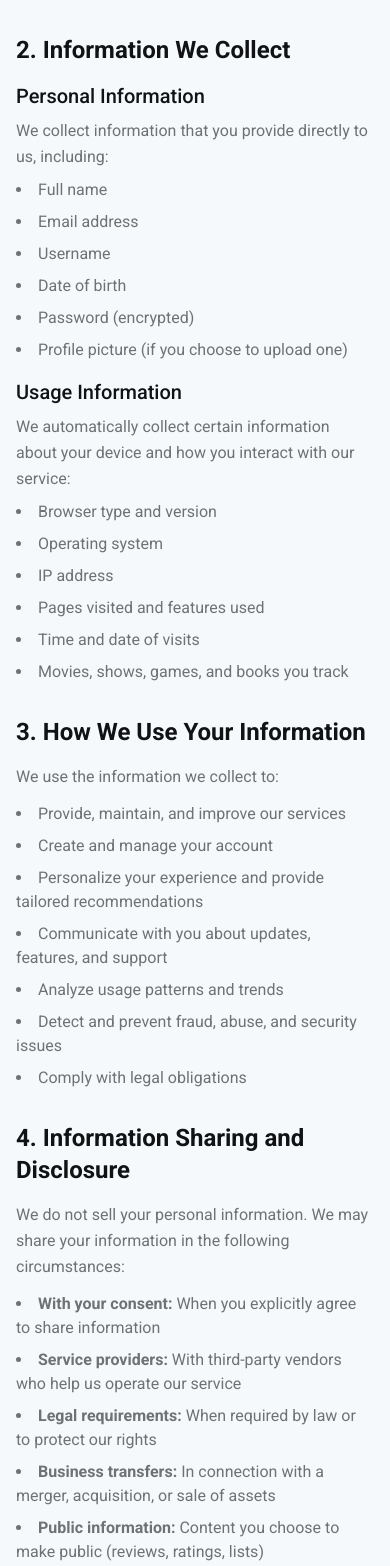
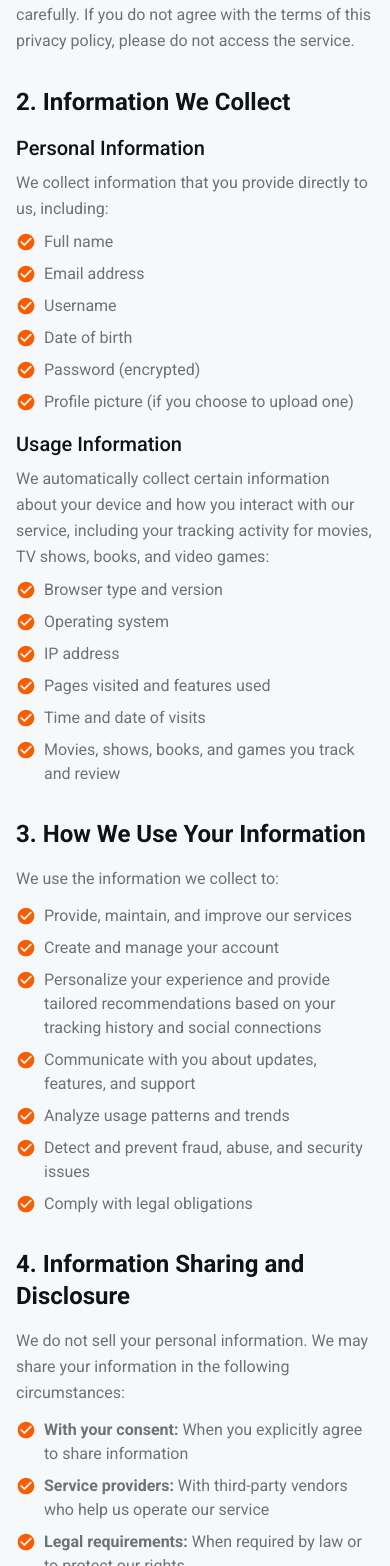
Before and after one commit to 3bdulrahmn69/track-verse, a Next.js app: page /privacy in a window 390 px wide. Shown: the part 434-2000 px from the top of the page. Built offline with nearby package versions, Linux system fonts and the light colour scheme.

Commit message:
feat: terms update

```diff
--- a/app/(public)/privacy/page.tsx
+++ b/app/(public)/privacy/page.tsx
@@ -1,6 +1,6 @@
 import type { Metadata } from 'next';
 import Link from 'next/link';
-import { MdArrowBack } from 'react-icons/md';
+import { MdArrowBack, MdCheckCircle, MdArrowForward } from 'react-icons/md';
 
 export const metadata: Metadata = {
   title: 'Privacy Policy | Track Verse',
@@ -33,7 +33,7 @@ export default function PrivacyPage() {
             Privacy Policy
           </h1>
           <p className="text-muted-foreground">
-            Last updated: October 26, 2025
+            Last updated: November 28, 2025
           </p>
         </div>
 
@@ -45,11 +45,12 @@ export default function PrivacyPage() {
               1. Introduction
             </h2>
             <p className="text-muted-foreground leading-relaxed">
-              At Track Verse, we take your privacy seriously. This Privacy
-              Policy explains how we collect, use, disclose, and safeguard your
-              information when you use our service. Please read this policy
-              carefully. If you do not agree with the terms of this privacy
-              policy, please do not access the service.
+              At Track Verse, a comprehensive media tracking and social platform
+              for movies, TV shows, books, and video games, we take your privacy
+              seriously. This Privacy Policy explains how we collect, use,
+              disclose, and safeguard your information when you use our service.
+              Please read this policy carefully. If you do not agree with the
+              terms of this privacy policy, please do not access the service.
             </p>
           </section>
 
@@ -67,14 +68,32 @@ export default function PrivacyPage() {
                   We collect information that you provide directly to us,
                   including:
                 </p>
-                <ul className="list-disc list-inside space-y-2 text-muted-foreground mt-2">
-                  <li>Full name</li>
-                  <li>Email address</li>
-                  <li>Username</li>
-                  <li>Date of birth</li>
-                  <li>Password (encrypted)</li>
-                  <li>Profile picture (if you choose to upload one)</li>
-                </ul>
+                <div className="space-y-2 text-muted-foreground mt-2">
+                  <div className="flex items-start gap-2">
+                    <MdCheckCircle className="w-5 h-5 text-primary shrink-0 mt-0.5" />
+                    <span>Full name</span>
+                  </div>
+                  <div className="flex items-start gap-2">
+                    <MdCheckCircle className="w-5 h-5 text-primary shrink-0 mt-0.5" />
+                    <span>Email address</span>
+                  </div>
+                  <div className="flex items-start gap-2">
+                    <MdCheckCircle className="w-5 h-5 text-primary shrink-0 mt-0.5" />
+                    <span>Username</span>
+                  </div>
+                  <div className="flex items-start gap-2">
+                    <MdCheckCircle className="w-5 h-5 text-primary shrink-0 mt-0.5" />
+                    <span>Date of birth</span>
+                  </div>
+                  <div className="flex items-start gap-2">
+                    <MdCheckCircle className="w-5 h-5 text-primary shrink-0 mt-0.5" />
+                    <span>Password (encrypted)</span>
+                  </div>
+                  <div className="flex items-start gap-2">
+                    <MdCheckCircle className="w-5 h-5 text-primary shrink-0 mt-0.5" />
+                    <span>Profile picture (if you choose to upload one)</span>
+                  </div>
+                </div>
               </div>
 
               <div>
@@ -83,16 +102,37 @@ export default function PrivacyPage() {
                 </h3>
                 <p className="text-muted-foreground leading-relaxed">
                   We automatically collect certain information about your device
-                  and how you interact with our service:
+                  and how you interact with our service, including your tracking
+                  activity for movies, TV shows, books, and video games:
                 </p>
-                <ul className="list-disc list-inside space-y-2 text-muted-foreground mt-2">
-                  <li>Browser type and version</li>
-                  <li>Operating system</li>
-                  <li>IP address</li>
-                  <li>Pages visited and features used</li>
-                  <li>Time and date of visits</li>
-                  <li>Movies, shows, games, and books you track</li>
-                </ul>
+                <div className="space-y-2 text-muted-foreground mt-2">
+                  <div className="flex items-start gap-2">
+                    <MdCheckCircle className="w-5 h-5 text-primary shrink-0 mt-0.5" />
+                    <span>Browser type and version</span>
+                  </div>
+                  <div className="flex items-start gap-2">
+                    <MdCheckCircle className="w-5 h-5 text-primary shrink-0 mt-0.5" />
+                    <span>Operating system</span>
+                  </div>
+                  <div className="flex items-start gap-2">
+                    <MdCheckCircle className="w-5 h-5 text-primary shrink-0 mt-0.5" />
+                    <span>IP address</span>
+                  </div>
+                  <div className="flex items-start gap-2">
+                    <MdCheckCircle className="w-5 h-5 text-primary shrink-0 mt-0.5" />
+                    <span>Pages visited and features used</span>
+                  </div>
+                  <div className="flex items-start gap-2">
+                    <MdCheckCircle className="w-5 h-5 text-primary shrink-0 mt-0.5" />
+                    <span>Time and date of visits</span>
+                  </div>
+                  <div className="flex items-start gap-2">
+                    <MdCheckCircle className="w-5 h-5 text-primary shrink-0 mt-0.5" />
+                    <span>
+                      Movies, shows, books, and games you track and review
+                    </span>
+                  </div>
+                </div>
               </div>
             </div>
           </section>
@@ -105,17 +145,44 @@ export default function PrivacyPage() {
             <p className="text-muted-foreground leading-relaxed mb-3">
               We use the information we collect to:
             </p>
-            <ul className="list-disc list-inside space-y-2 text-muted-foreground">
-              <li>Provide, maintain, and improve our services</li>
-              <li>Create and manage your account</li>
-              <li>
-                Personalize your experience and provide tailored recommendations
-              </li>
-              <li>Communicate with you about updates, features, and support</li>
-              <li>Analyze usage patterns and trends</li>
-              <li>Detect and prevent fraud, abuse, and security issues</li>
-              <li>Comply with legal obligations</li>
-            </ul>
+            <div className="space-y-2 text-muted-foreground">
+              <div className="flex items-start gap-2">
+                <MdCheckCircle className="w-5 h-5 text-primary shrink-0 mt-0.5" />
+                <span>Provide, maintain, and improve our services</span>
+              </div>
+              <div className="flex items-start gap-2">
+                <MdCheckCircle className="w-5 h-5 text-primary shrink-0 mt-0.5" />
+                <span>Create and manage your account</span>
+              </div>
+              <div className="flex items-start gap-2">
+                <MdCheckCircle className="w-5 h-5 text-primary shrink-0 mt-0.5" />
+                <span>
+                  Personalize your experience and provide tailored
+                  recommendations based on your tracking history and social
+                  connections
+                </span>
+              </div>
+              <div className="flex items-start gap-2">
+                <MdCheckCircle className="w-5 h-5 text-primary shrink-0 mt-0.5" />
+                <span>
+                  Communicate with you about updates, features, and support
+                </span>
+              </div>
+              <div className="flex items-start gap-2">
+                <MdCheckCircle className="w-5 h-5 text-primary shrink-0 mt-0.5" />
+                <span>Analyze usage patterns and trends</span>
+              </div>
+              <div className="flex items-start gap-2">
+                <MdCheckCircle className="w-5 h-5 text-primary shrink-0 mt-0.5" />
+                <span>
+                  Detect and prevent fraud, abuse, and security issues
+                </span>
+              </div>
+              <div className="flex items-start gap-2">
+                <MdCheckCircle className="w-5 h-5 text-primary shrink-0 mt-0.5" />
+                <span>Comply with legal obligations</span>
+              </div>
+            </div>
           </section>
 
           {/* Information Sharing */}
@@ -127,28 +194,43 @@ export default function PrivacyPage() {
               We do not sell your personal information. We may share your
               information in the following circumstances:
             </p>
-            <ul className="list-disc list-inside space-y-2 text-muted-foreground">
-              <li>
-                <strong>With your consent:</strong> When you explicitly agree to
-                share information
-              </li>
-              <li>
-                <strong>Service providers:</strong> With third-party vendors who
-                help us operate our service
-              </li>
-              <li>
-                <strong>Legal requirements:</strong> When required by law or to
-                protect our rights
-              </li>
-              <li>
+            <div className="space-y-2 text-muted-foreground">
+              <div className="flex items-start gap-2">
+                <MdCheckCircle className="w-5 h-5 text-primary shrink-0 mt-0.5" />
+                <span>
+                  <strong>With your consent:</strong> When you explicitly agree
+                  to share information
+                </span>
+              </div>
+              <div className="flex items-start gap-2">
+                <MdCheckCircle className="w-5 h-5 text-primary shrink-0 mt-0.5" />
+                <span>
+                  <strong>Service providers:</strong> With third-party vendors
+                  who help us operate our service
+                </span>
+              </div>
+              <div className="flex items-start gap-2">
+                <MdCheckCircle className="w-5 h-5 text-primary shrink-0 mt-0.5" />
+                <span>
+                  <strong>Legal requirements:</strong> When required by law or
+                  to protect our rights
+                </span>
+              </div>
+              <div className="flex items-start gap-2">
+                <MdCheckCircle className="w-5 h-5 text-primary shrink-0 mt-0.5" />
+                <span>
                   <strong>Business transfers:</strong> In connection with a
                   merger, acquisition, or sale of assets
-              </li>
-              <li>
-                <strong>Public information:</strong> Content you choose to make
-                public (reviews, ratings, lists)
-              </li>
-            </ul>
+                </span>
+              </div>
+              <div className="flex items-start gap-2">
+                <MdCheckCircle className="w-5 h-5 text-primary shrink-0 mt-0.5" />
+                <span>
+                  <strong>Public information:</strong> Content you choose to
+                  make public (reviews, ratings, lists, and public profiles)
+                </span>
+              </div>
+            </div>
           </section>
 
           {/* Data Security */}
@@ -186,27 +268,43 @@ export default function PrivacyPage() {
             <p className="text-muted-foreground leading-relaxed mb-3">
               You have the following rights regarding your personal information:
             </p>
-            <ul className="list-disc list-inside space-y-2 text-muted-foreground">
-              <li>
+            <div className="space-y-2 text-muted-foreground">
+              <div className="flex items-start gap-2">
+                <MdCheckCircle className="w-5 h-5 text-primary shrink-0 mt-0.5" />
+                <span>
                   <strong>Access:</strong> Request a copy of your personal
                   information
-              </li>
-              <li>
+                </span>
+              </div>
+              <div className="flex items-start gap-2">
+                <MdCheckCircle className="w-5 h-5 text-primary shrink-0 mt-0.5" />
+                <span>
                   <strong>Correction:</strong> Update or correct inaccurate
                   information
-              </li>
-              <li>
-                <strong>Deletion:</strong> Request deletion of your account and
-                data
-              </li>
-              <li>
-                <strong>Export:</strong> Download your data in a portable format
-              </li>
-              <li>
+                </span>
+              </div>
+              <div className="flex items-start gap-2">
+                <MdCheckCircle className="w-5 h-5 text-primary shrink-0 mt-0.5" />
+                <span>
+                  <strong>Deletion:</strong> Request deletion of your account
+                  and data
+                </span>
+              </div>
+              <div className="flex items-start gap-2">
+                <MdCheckCircle className="w-5 h-5 text-primary shrink-0 mt-0.5" />
+                <span>
+                  <strong>Export:</strong> Download your data in a portable
+                  format
+                </span>
+              </div>
+              <div className="flex items-start gap-2">
+                <MdCheckCircle className="w-5 h-5 text-primary shrink-0 mt-0.5" />
+                <span>
                   <strong>Opt-out:</strong> Unsubscribe from marketing
                   communications
-              </li>
-            </ul>
+                </span>
+              </div>
+            </div>
           </section>
 
           {/* Cookies */}
@@ -217,9 +315,11 @@ export default function PrivacyPage() {
             <p className="text-muted-foreground leading-relaxed">
               We use cookies and similar tracking technologies to enhance your
               experience, analyze usage patterns, and remember your preferences.
-              You can control cookies through your browser settings, but
-              disabling cookies may limit your ability to use certain features
-              of our service.
+              Track Verse integrates with third-party APIs (TMDB, RAWG, Open
+              Library) for media data, which may use their own cookies and
+              tracking technologies. You can control cookies through your
+              browser settings, but disabling cookies may limit your ability to
+              use certain features of our service.
             </p>
           </section>
 
@@ -286,15 +386,17 @@ export default function PrivacyPage() {
           <div className="flex flex-wrap gap-4 justify-between items-center">
             <Link
               href="/terms"
-              className="text-primary hover:text-primary/90 transition-colors"
+              className="inline-flex items-center text-primary hover:text-primary/90 transition-colors"
             >
-              View Terms of Service →
+              View Terms of Service
+              <MdArrowForward className="w-4 h-4 ml-1" />
             </Link>
             <Link
               href="/register"
-              className="text-primary hover:text-primary/90 transition-colors"
+              className="inline-flex items-center text-primary hover:text-primary/90 transition-colors"
             >
-              Create an Account →
+              Create an Account
+              <MdArrowForward className="w-4 h-4 ml-1" />
             </Link>
           </div>
         </div>
--- a/components/landing/about.tsx
+++ b/components/landing/about.tsx
@@ -11,33 +11,38 @@ const features = [
   {
     icon: MdMovie,
     color: 'primary',
+    'bg-color': 'primary/10',
     title: 'Unified Platform',
     description:
       'Single application for all media types (movies, TV shows, books, games)',
   },
   {
     icon: MdPeople,
-    color: 'accent',
+    color: 'blue-500',
+    'bg-color': 'blue-100',
     title: 'Social Integration',
     description:
       'Follow friends, see activity feeds, and discover content socially',
   },
   {
     icon: MdStorage,
-    color: 'secondary',
+    color: 'green-500',
+    'bg-color': 'green-100',
     title: 'Rich Metadata',
     description:
       'Integration with industry-leading APIs (TMDB, RAWG, Open Library)',
   },
   {
     icon: MdNotifications,
-    color: 'success',
+    color: 'info',
+    'bg-color': 'info/10',
     title: 'Real-time Updates',
     description: 'Live notifications and activity feeds powered by Redis',
   },
   {
     icon: MdSecurity,
-    color: 'info',
+    color: 'red-500',
+    'bg-color': 'red-100',
     title: 'Privacy Controls',
     description: 'Granular privacy settings for public/private profiles',
   },
@@ -48,7 +53,7 @@ function FeatureCard({ feature }: { feature: (typeof features)[0] }) {
   return (
     <div className="bg-card border border-border rounded-xl p-6 shadow-lg hover:shadow-xl transition-shadow duration-300 min-h-48 flex flex-col">
       <div
-        className={`w-12 h-12 bg-${feature.color}/10 rounded-lg flex items-center justify-center mb-4 shrink-0`}
+        className={`w-12 h-12 bg-${feature['bg-color']} rounded-lg flex items-center justify-center mb-4 shrink-0`}
       >
         <Icon className={`w-6 h-6 text-${feature.color}`} />
       </div>
@@ -77,18 +82,6 @@ export default function About() {
           </p>
         </div>
 
-        <div className="mb-12">
-          <h3 className="text-2xl font-semibold text-foreground mb-4">
-            Our Mission
-          </h3>
-          <p className="text-lg text-muted-foreground leading-relaxed max-w-3xl">
-            To create the ultimate media tracking experience where users can
-            maintain detailed personal collections, discover new content through
-            social connections, and engage with a community of fellow
-            entertainment enthusiasts.
-          </p>
-        </div>
-
         <div className="space-y-8">
           {/* First row: 3 cards centered */}
           <div className="flex justify-center">
--- a/components/landing/hero.tsx
+++ b/components/landing/hero.tsx
@@ -68,9 +68,9 @@ export default function Hero() {
                     </span>
                   </div>
 
-                  <div className="group flex flex-col items-center p-6 rounded-2xl bg-card/50 border border-border/50 hover:bg-card hover:border-accent/20 transition-all duration-300 hover:scale-105 hover:shadow-lg">
-                    <div className="bg-accent/10 p-4 rounded-full mb-4 group-hover:bg-accent/20 transition-colors duration-300">
-                      <MdOndemandVideo className="text-4xl text-accent" />
+                  <div className="group flex flex-col items-center p-6 rounded-2xl bg-card/50 border border-border/50 hover:bg-card hover:border-primary/20 transition-all duration-300 hover:scale-105 hover:shadow-lg">
+                    <div className="bg-primary/10 p-4 rounded-full mb-4 group-hover:bg-primary/20 transition-colors duration-300">
+                      <MdOndemandVideo className="text-4xl text-primary" />
                     </div>
                     <span className="font-semibold text-foreground mb-1">
                       TV Shows
@@ -80,9 +80,9 @@ export default function Hero() {
                     </span>
                   </div>
 
-                  <div className="group flex flex-col items-center p-6 rounded-2xl bg-card/50 border border-border/50 hover:bg-card hover:border-secondary/20 transition-all duration-300 hover:scale-105 hover:shadow-lg">
-                    <div className="bg-secondary/10 p-4 rounded-full mb-4 group-hover:bg-secondary/20 transition-colors duration-300">
-                      <MdLibraryBooks className="text-4xl text-secondary" />
+                  <div className="group flex flex-col items-center p-6 rounded-2xl bg-card/50 border border-border/50 hover:bg-card hover:border-primary/20 transition-all duration-300 hover:scale-105 hover:shadow-lg">
+                    <div className="bg-primary/10 p-4 rounded-full mb-4 group-hover:bg-primary/20 transition-colors duration-300">
+                      <MdLibraryBooks className="text-4xl text-primary" />
                     </div>
                     <span className="font-semibold text-foreground mb-1">
                       Books
@@ -92,9 +92,9 @@ export default function Hero() {
                     </span>
                   </div>
 
-                  <div className="group flex flex-col items-center p-6 rounded-2xl bg-card/50 border border-border/50 hover:bg-card hover:border-info/20 transition-all duration-300 hover:scale-105 hover:shadow-lg">
-                    <div className="bg-info/10 p-4 rounded-full mb-4 group-hover:bg-info/20 transition-colors duration-300">
-                      <MdVideogameAsset className="text-4xl text-info" />
+                  <div className="group flex flex-col items-center p-6 rounded-2xl bg-card/50 border border-border/50 hover:bg-card hover:border-primary/20 transition-all duration-300 hover:scale-105 hover:shadow-lg">
+                    <div className="bg-primary/10 p-4 rounded-full mb-4 group-hover:bg-primary/20 transition-colors duration-300">
+                      <MdVideogameAsset className="text-4xl text-primary" />
                     </div>
                     <span className="font-semibold text-foreground mb-1">
                       Games
@@ -106,7 +106,7 @@ export default function Hero() {
                 </div>
 
                 {/* Bottom Stats or Callout */}
-                <div className="bg-linear-to-r from-primary/10 via-accent/10 to-secondary/10 rounded-2xl p-6 border border-border/30">
+                <div className="Real-time Updatesbg-linear-to-r from-primary/10 via-accent/10 to-secondary/10 rounded-2xl p-6 border border-border/30">
                   <p className="text-muted-foreground text-sm leading-relaxed">
                     Join thousands of users discovering, tracking, and sharing
                     their favorite entertainment across all platforms.
--- a/components/layout/footer.tsx
+++ b/components/layout/footer.tsx
@@ -8,8 +8,6 @@ const quickLinks = [
   { href: '#hero', label: 'Home' },
   { href: '#about', label: 'About' },
   { href: '#features', label: 'Features' },
-  { href: '/privacy', label: 'Privacy Policy' },
-  { href: '/terms', label: 'Terms of Service' },
 ];
 
 export default function Footer() {
@@ -72,12 +70,28 @@ export default function Footer() {
         </div>
 
         {/* Bottom Copyright */}
-        <div className="border-t border-border mt-8 pt-8 text-center">
-          <p className="text-muted-foreground">
-            &copy; 2025{' '}
-            <span className="text-primary font-bold">Track Verse</span>. All
-            rights reserved.
-          </p>
+        <div className="border-t border-border mt-8 pt-8">
+          <div className="flex flex-col sm:flex-row justify-between items-center gap-4">
+            <p className="text-muted-foreground">
+              &copy; 2025{' '}
+              <span className="text-primary font-bold">Track Verse</span>. All
+              rights reserved.
+            </p>
+            <div className="flex gap-6">
+              <Link
+                href="/privacy"
+                className="text-muted-foreground hover:text-foreground transition-colors text-sm"
+              >
+                Privacy Policy
+              </Link>
+              <Link
+                href="/terms"
+                className="text-muted-foreground hover:text-foreground transition-colors text-sm"
+              >
+                Terms of Service
+              </Link>
+            </div>
+          </div>
         </div>
       </Container>
     </footer>
```
Also changed, not shown: app/(public)/terms/page.tsx (+96 -47 lines). Lines whose indentation alone changed are shown as unchanged.
